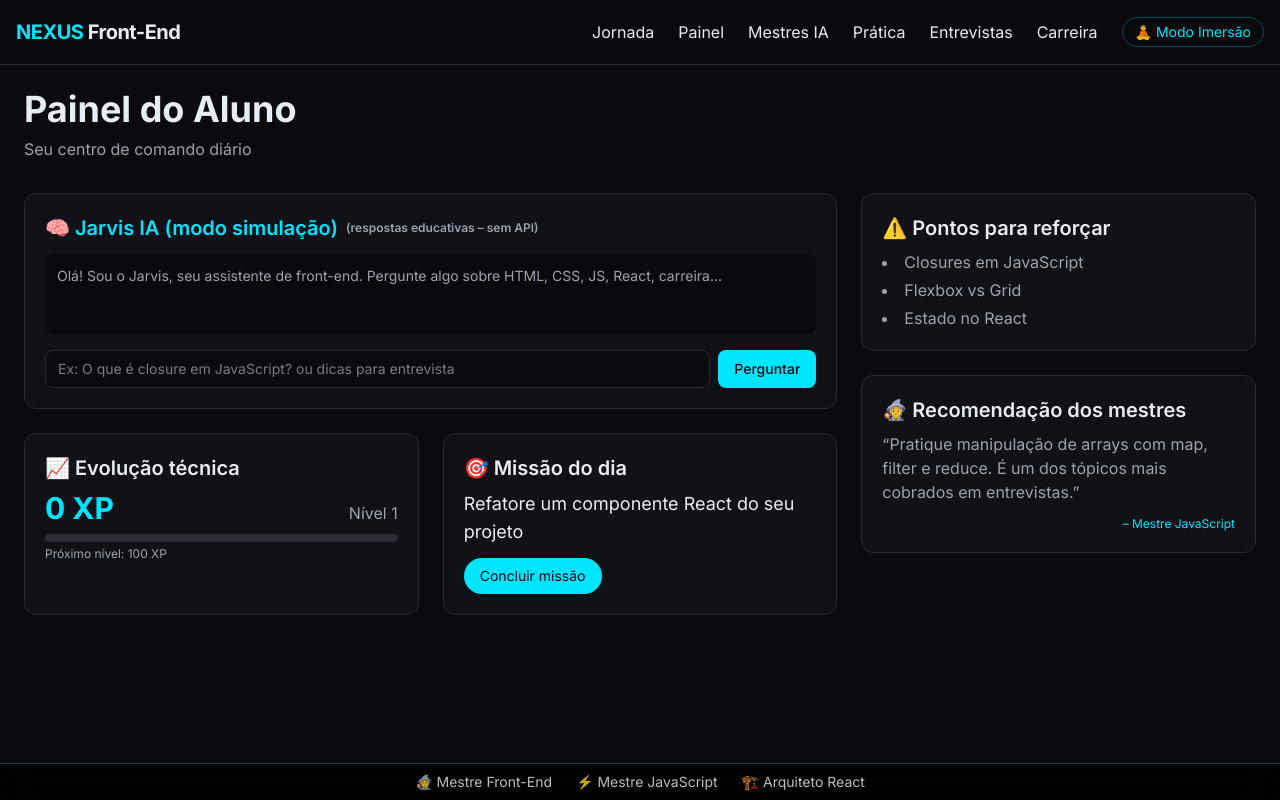
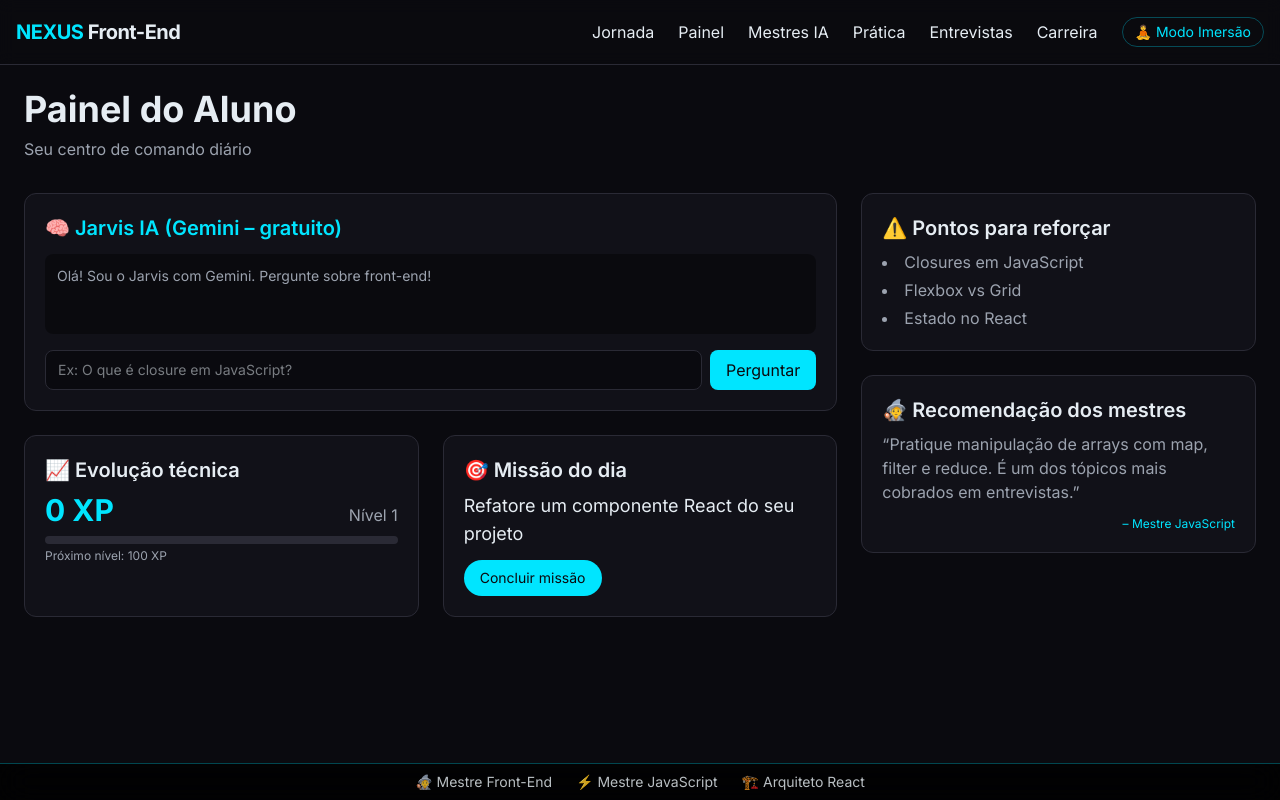
Before and after one commit to mateusdev97443/universidade-meu, a Next.js app: page /painel in a window 1280 px wide. Built offline with nearby package versions, Linux system fonts and the light colour scheme.

Commit message:
feat: integração com Google Gemini (gratuito)

```diff
--- a/components/jarvis.tsx
+++ b/components/jarvis.tsx
@@ -3,39 +3,33 @@ import { useState } from "react";
 
 export function Jarvis() {
   const [pergunta, setPergunta] = useState("");
-  const [resposta, setResposta] = useState("Olá! Sou o Jarvis, seu assistente de front-end. Pergunte algo sobre HTML, CSS, JS, React, carreira...");
+  const [resposta, setResposta] = useState("Olá! Sou o Jarvis com Gemini. Pergunte sobre front-end!");
   const [loading, setLoading] = useState(false);
 
-  const gerarResposta = (texto: string) => {
-    const lower = texto.toLowerCase();
-    if (lower.includes("closure")) return "📦 Closure é a combinação de uma função com seu escopo léxico. Em JS, toda função tem acesso às variáveis do pai, mesmo após o pai ter retornado. É fundamental para entender `setTimeout` loops e callbacks.";
-    if (lower.includes("flexbox")) return "🎯 Flexbox é unidimensional (linha OU coluna). Use `display: flex`, `justify-content` (eixo principal) e `align-items` (eixo cruzado). Perfeito para menus, cards e alinhamentos.";
-    if (lower.includes("grid")) return "🧩 CSS Grid é bidimensional (linhas E colunas). Ideal para layouts complexos, com `grid-template-columns/rows` e `gap`. Junte com Flexbox para maior poder.";
-    if (lower.includes("react")) return "⚛️ React é biblioteca para interfaces, baseada em componentes reutilizáveis, estado (`useState`) e efeitos (`useEffect`). É o padrão da indústria.";
-    if (lower.includes("hoisting")) return "🚀 Hoisting: declarações de `var` e `function` são içadas ao topo do escopo antes da execução. Já `let` e `const` entram em TDZ (Temporal Dead Zone).";
-    if (lower.includes("var") || lower.includes("let") || lower.includes("const")) return "📌 `var` tem escopo de função e sofre hoisting, `let` e `const` têm escopo de bloco e não permitem redeclaração. Use `const` por padrão, `let` se precisar reatribuir.";
-    if (lower.includes("promise") || lower.includes("async")) return "⏳ Promises e async/await resolvem a pirâmide do callback. `async` sempre retorna uma Promise, `await` pausa até a Promise ser resolvida.";
-    if (lower.includes("portfólio") || lower.includes("github")) return "🔗 Mantenha seu GitHub organizado, documente projetos, publique seu portfólio em Vercel/Netlify. Um bom README e demonstração ao vivo contam muito!";
-    if (lower.includes("entrevista")) return "💼 Pratique live coding, estude padrões de projeto, revisite fundamentos (closures, prototypal inheritance, event loop). Seja humilde e mostre vontade de aprender.";
-    return "❓ Ainda não tenho uma resposta pronta para isso. Mas recomendo pesquisar no MDN, na documentação do React ou no freeCodeCamp. Continue praticando!";
-  };
-
-  const fazerPergunta = () => {
+  const fazerPergunta = async () => {
     if (!pergunta.trim()) return;
     setLoading(true);
     setResposta("🤖 Pensando...");
-    setTimeout(() => {
-      const respostaGerada = gerarResposta(pergunta);
-      setResposta(respostaGerada);
+    try {
+      const res = await fetch('/api/chat', {
+        method: 'POST',
+        headers: { 'Content-Type': 'application/json' },
+        body: JSON.stringify({ messages: [{ role: 'user', content: pergunta }] })
+      });
+      const data = await res.json();
+      setResposta(data.reply || "Não consegui responder.");
+    } catch {
+      setResposta("❌ Erro de conexão.");
+    } finally {
       setLoading(false);
-    }, 400);
+      setPergunta("");
+    }
   };
 
   return (
     <div className="bg-obsidian-card border border-border rounded-xl p-5">
       <h3 className="text-xl font-semibold flex items-center gap-2 mb-3">
-        <span className="text-eletric">🧠 Jarvis IA (modo simulação)</span>
-        <span className="text-xs text-ice-muted">(respostas educativas – sem API)</span>
+        <span className="text-eletric">🧠 Jarvis IA (Gemini – gratuito)</span>
       </h3>
       <div className="bg-black/40 rounded-lg p-3 mb-4 min-h-[80px]">
         <p className="text-ice-muted text-sm">{resposta}</p>
@@ -45,15 +39,11 @@ export function Jarvis() {
           type="text"
           value={pergunta}
           onChange={(e) => setPergunta(e.target.value)}
-          placeholder="Ex: O que é closure em JavaScript? ou dicas para entrevista"
-          className="flex-1 bg-obsidian border border-border rounded-lg px-3 py-2 text-sm focus:outline-none focus:border-eletric"
+          placeholder="Ex: O que é closure em JavaScript?"
+          className="flex-1 bg-obsidian border border-border rounded-lg px-3 py-2 text-sm"
           disabled={loading}
         />
-        <button
-          onClick={fazerPergunta}
-          disabled={loading}
-          className="bg-eletric text-obsidian px-4 py-2 rounded-lg text-sm font-medium disabled:opacity-50"
-        >
+        <button onClick={fazerPergunta} disabled={loading} className="bg-eletric text-obsidian px-4 py-2 rounded-lg disabled:opacity-50">
           {loading ? "..." : "Perguntar"}
         </button>
       </div>
```
